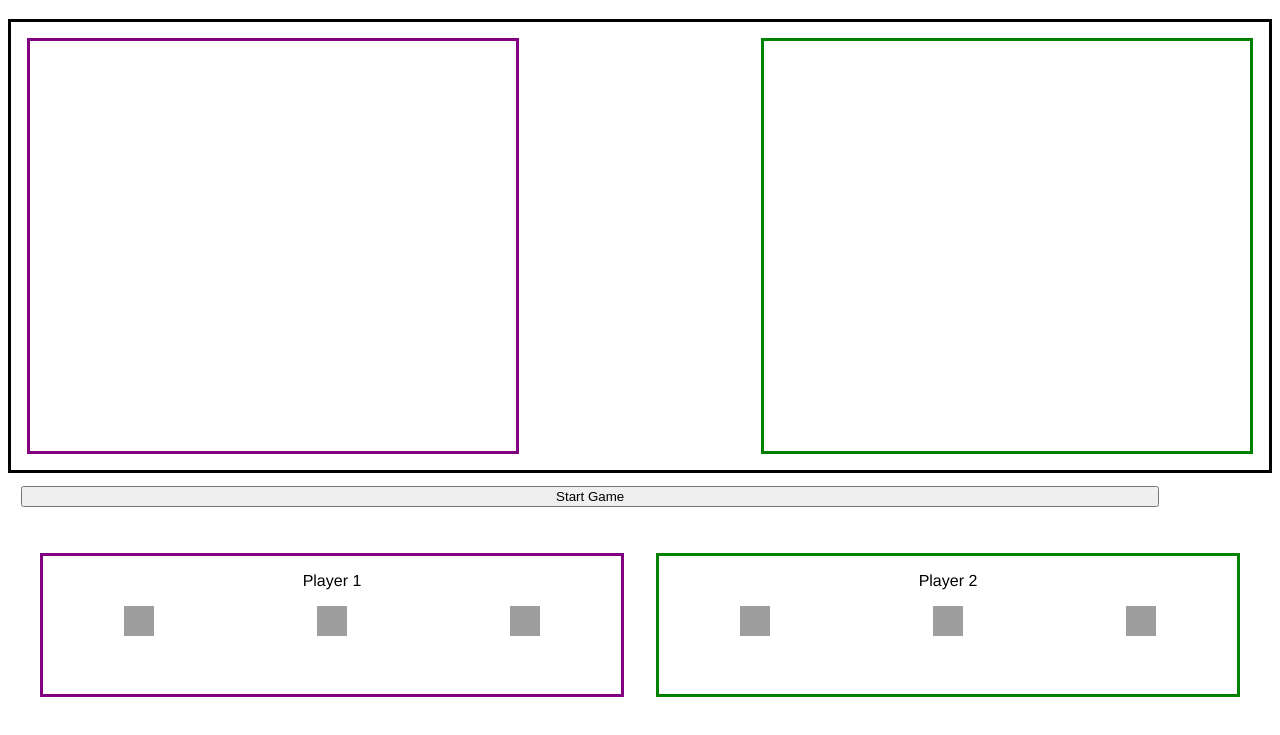
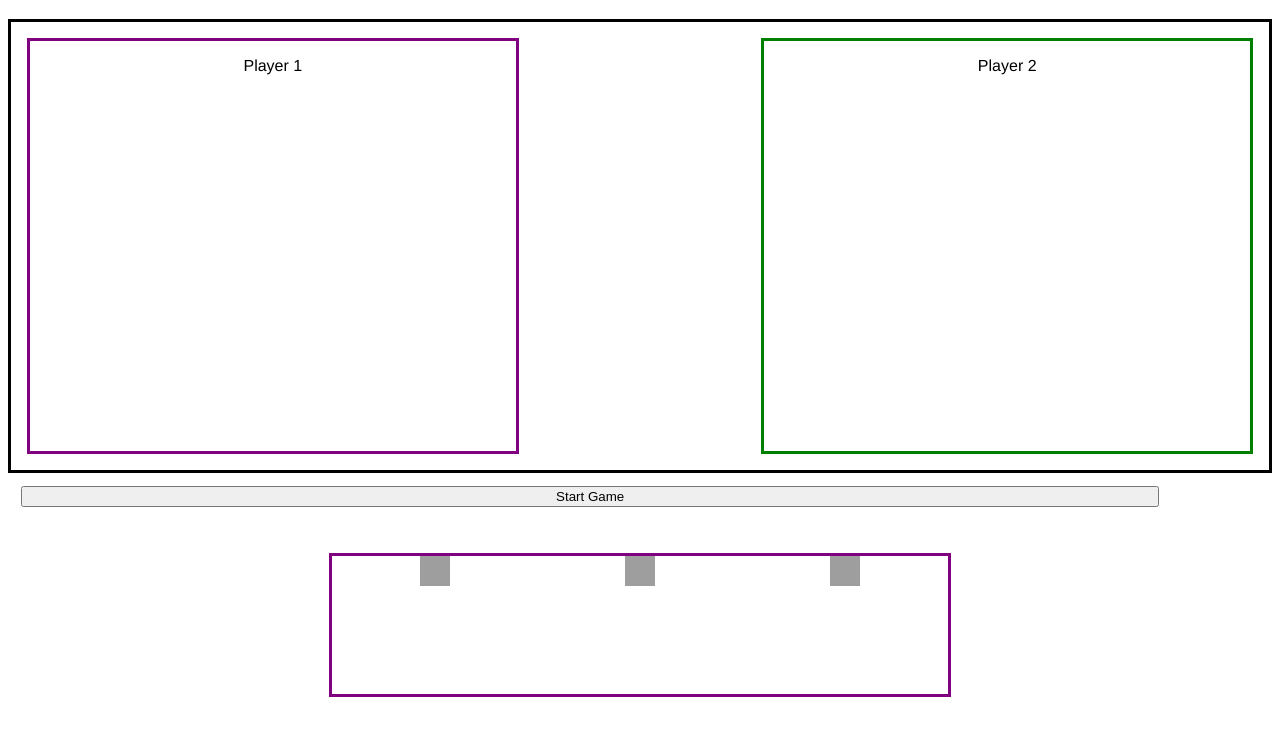
Before and after one commit to JcTheSavoir/rtt08-DOM316_1, a plain HTML site: page index.html in a window 1280 px wide. Shown: the part 61-796 px from the top of the page. Drawn offline with Linux system fonts and the light colour scheme; grey boxes are pictures that could not be loaded.

Commit message:
Change layout of board, remove redundent code If Player two is a computer, there is no need to have two separate boxes for the rock/paper/scizzors to be chosen from, as only player one will ever click on these items.

```diff
--- a/app.js
+++ b/app.js
@@ -5,11 +5,11 @@ let gamePieces = {
     sza: 'https://png.pngtree.com/png-vector/20231031/ourmid/pngtree-scissors-black-scissors-blade-png-image_10404910.png'
 }
 
-let playerOnesTurn = true
 //=-----------------------------------{VARIABLES}
 let p1Stage = document.querySelector('.playerOne')
 let p2Stage = document.querySelector('.playerTwo')
 let name = document.querySelector('.name')
+let playerOnesTurn = true
 
 
 let rockImg = document.createElement('img')
@@ -47,12 +47,13 @@ const generateMove = () => {
 
     if(randomNumber === 1) {
         addToBoard(rockImg, 'playerTwo')
+        console.log('rock');
     } else if(randomNumber === 2) {
         addToBoard(paperImg, 'playerTwo')
-        playerOnesTurn = true
+        console.log('paper');
     } else {
         addToBoard(szaImg, 'playerTwo')
-        playerOnesTurn = true
+        console.log('sza');
     }
     playerOnesTurn = true
     console.log(playerOnesTurn)
@@ -73,7 +74,6 @@ const playerOneGo = () => {
 const startGame = () => {
     selectNames()
     alert("player One select Move")
-    generateMove()
 }
 
 
--- a/index.html
+++ b/index.html
@@ -17,11 +17,15 @@
 
         <div class="gameBoard">
 
-            <div class="playerOne"></div>
+            <div class="playerOne">
+                <p class="name">Player 1</p>
+            </div>
 
             <div class="symbol"></div>
 
-            <div class="playerTwo"></div>
+            <div class="playerTwo">
+                <p class="name">Player 2</p>
+            </div>
 
 
         </div>
@@ -30,26 +34,12 @@
 
         <div class="scoreBoard">
             <div class="p1Score">
-                <p class="name">Player 1</p>
                 <div class="options">
                     <img src="https://static.vecteezy.com/system/resources/previews/023/289/772/original/a-lifelike-rock-formation-inspired-by-nature-set-against-a-transparent-background-generative-ai-png.png" alt="" class="rock" onclick="addToBoard(rockImg,'playerOne')">
                     <img src="https://static.vecteezy.com/system/resources/previews/009/340/337/original/white-crumpled-paper-balls-for-design-element-png.png" alt="" class="paper" onclick="addToBoard(paperImg,'playerOne')">
                     <img src="https://png.pngtree.com/png-vector/20231031/ourmid/pngtree-scissors-black-scissors-blade-png-image_10404910.png" alt="" class="sza" onclick="addToBoard(szaImg,'playerOne')">
-
-
                 </div>
             </div>
-            <div class="p2Score">
-                <p class="name">Player 2</p>
-                <div class="options">
-                    <img src="https://static.vecteezy.com/system/resources/previews/023/289/772/original/a-lifelike-rock-formation-inspired-by-nature-set-against-a-transparent-background-generative-ai-png.png" alt="" class="rock" onclick="addToBoard(rockImg,'playerTwo')">
-                    <img src="https://static.vecteezy.com/system/resources/previews/009/340/337/original/white-crumpled-paper-balls-for-design-element-png.png" alt="" class="paper" onclick="addToBoard(paperImg,'playerTwo')">
-                    <img src="https://png.pngtree.com/png-vector/20231031/ourmid/pngtree-scissors-black-scissors-blade-png-image_10404910.png" alt="" class="sza" onclick="addToBoard(szaImg,'playerTwo')">
-
-
-                </div>
-            </div>
-
         </div>
 
 
```
